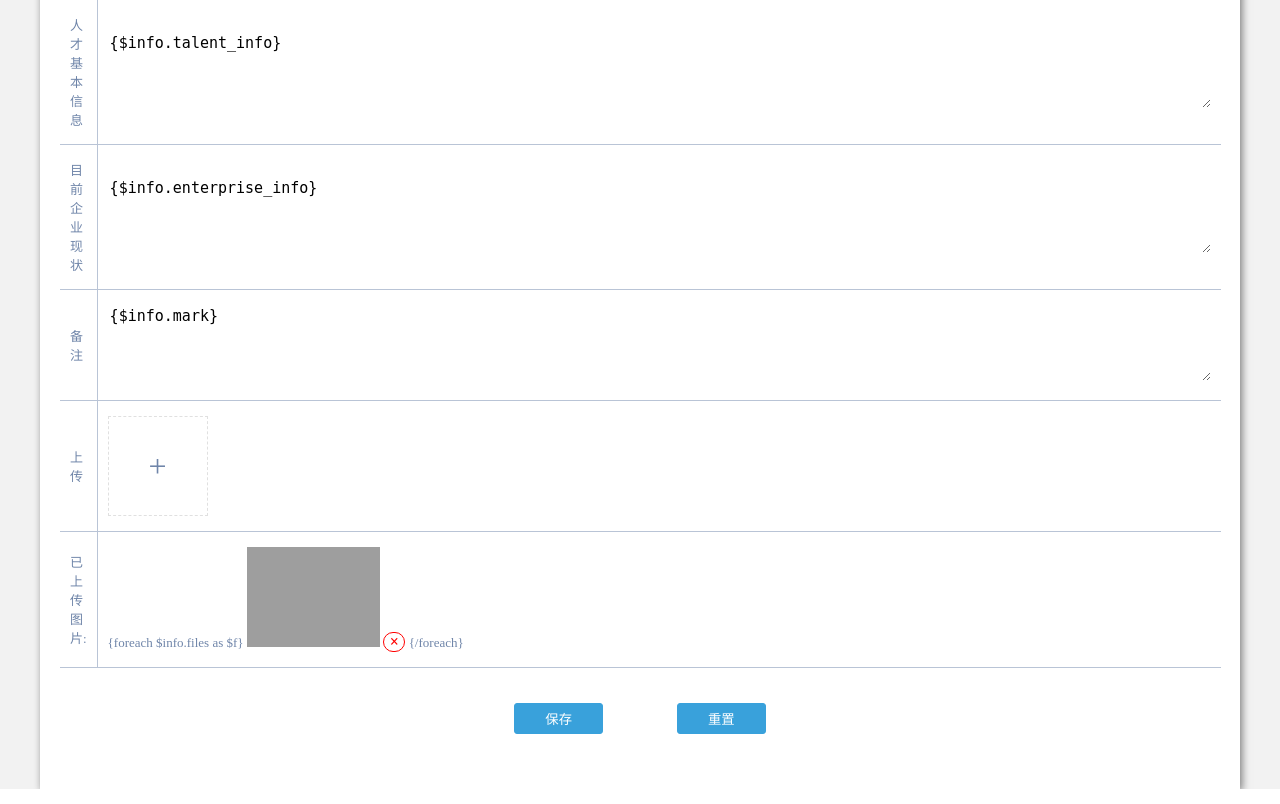
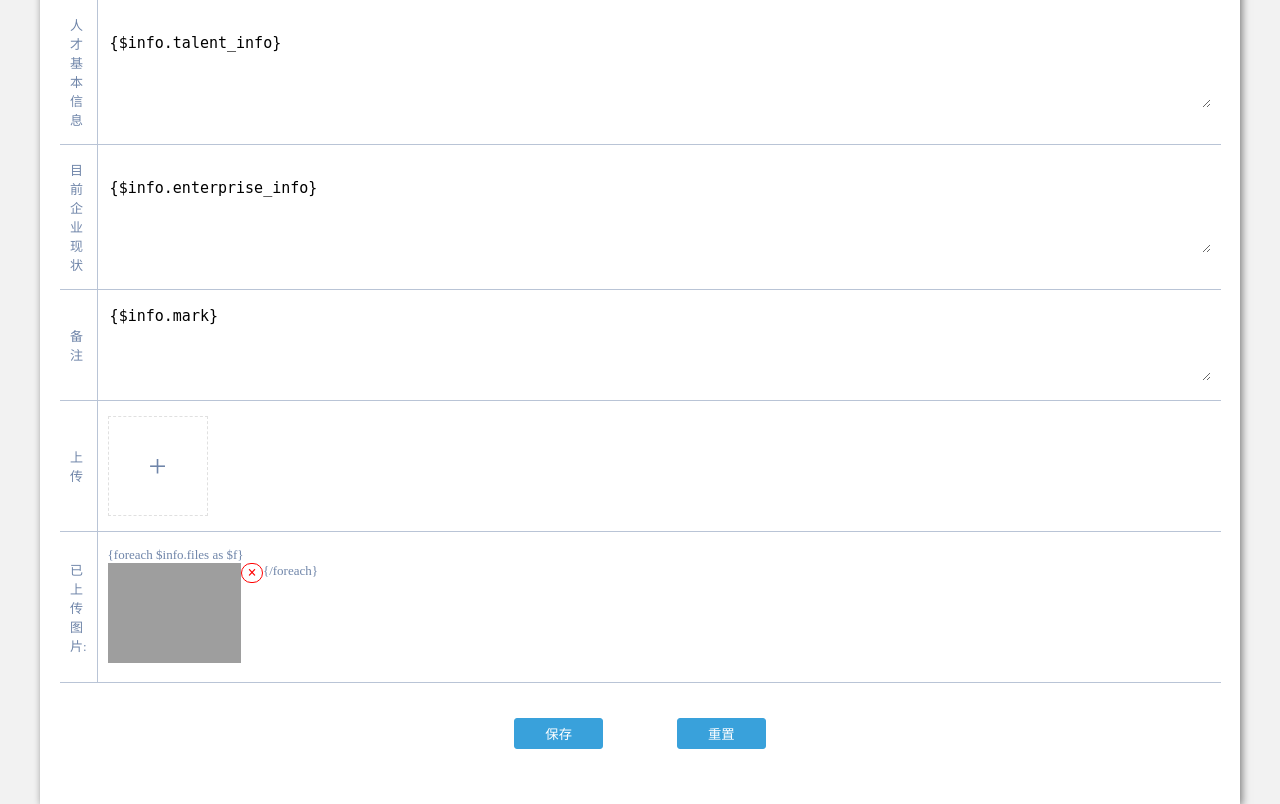
Before and after one commit to choufeng2018/HC_Fund_Appropriation, a PHP site: page /application/admin/view/enterprise/help_detail.html in a window 1280 px wide. Shown: the part 328-1132 px from the top of the page. Run offline with PHP 8.4, Linux system fonts and the light colour scheme; grey boxes are pictures that could not be loaded.

Commit message:
优化一下代码

```diff
--- a/application/admin/view/enterprise/help_detail.html
+++ b/application/admin/view/enterprise/help_detail.html
@@ -97,13 +97,16 @@
             <tr>
                 <td>已上传图片:</td>
                 <td>
-                    <ul>
-                        {foreach $info.files as $f}
-                        <li style="display: inline"><img src="{$f.file_path}" alt="" height="100">
-                            <div id="del-pic" onclick="del_pic({$f.id})"><strong>×</strong></div>
-                        </li>
-                        {/foreach}
-                    </ul>
+                    {foreach $info.files as $f}
+                    <div>
+                        <div style="float: left">
+                            <img src="{$f.file_path}" alt="" height="100">
+                        </div>
+                        <div id="del-pic" onclick="del_pic({$f.id})">
+                            <strong>×</strong>
+                        </div>
+                    </div>
+                    {/foreach}
                 </td>
             </tr>
             {/if}
@@ -186,6 +189,7 @@
             dataType: 'json',
             success: function (data) {
                 if (data.code == 1) {
+                    // 以后这里可以加layer弹窗什么的
                     console.log(data.code);
                     location.reload();
                 } else {
--- a/public/static/css/common.css
+++ b/public/static/css/common.css
@@ -860,7 +860,6 @@
     display: none
 }
 #del-pic{
-    display: inline-block;
     width: 22px;
     font-size: 16px;
     color: red;
@@ -868,4 +867,5 @@
     border-radius: 20px;
     text-align: center;
     cursor: pointer;
+    float: left;
 }
```
Also changed, not shown: public/static/css/common.min.css.
